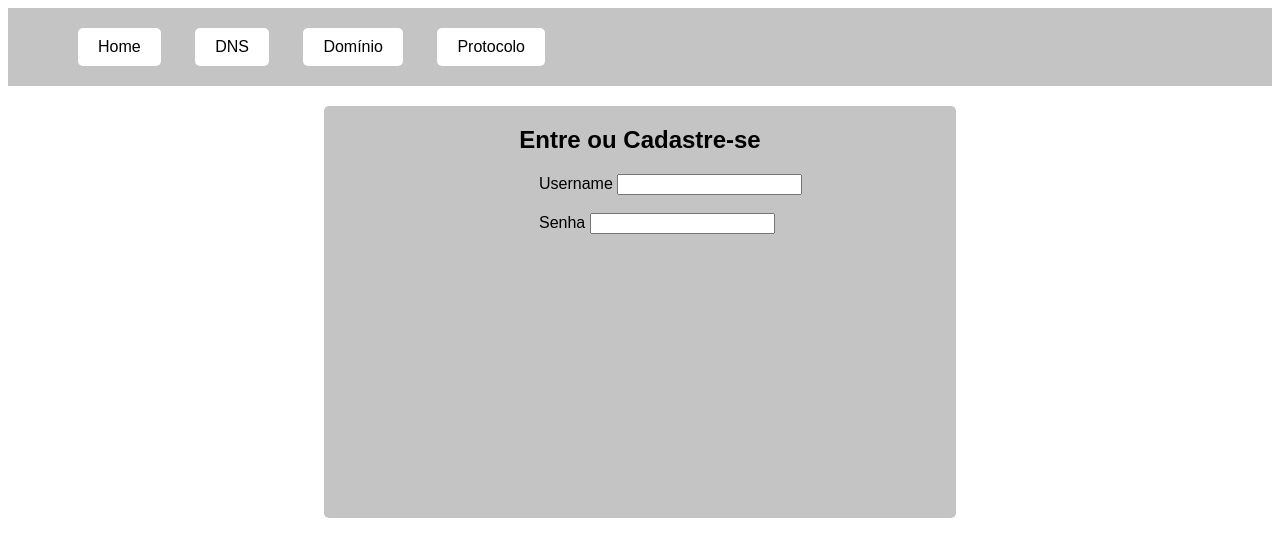
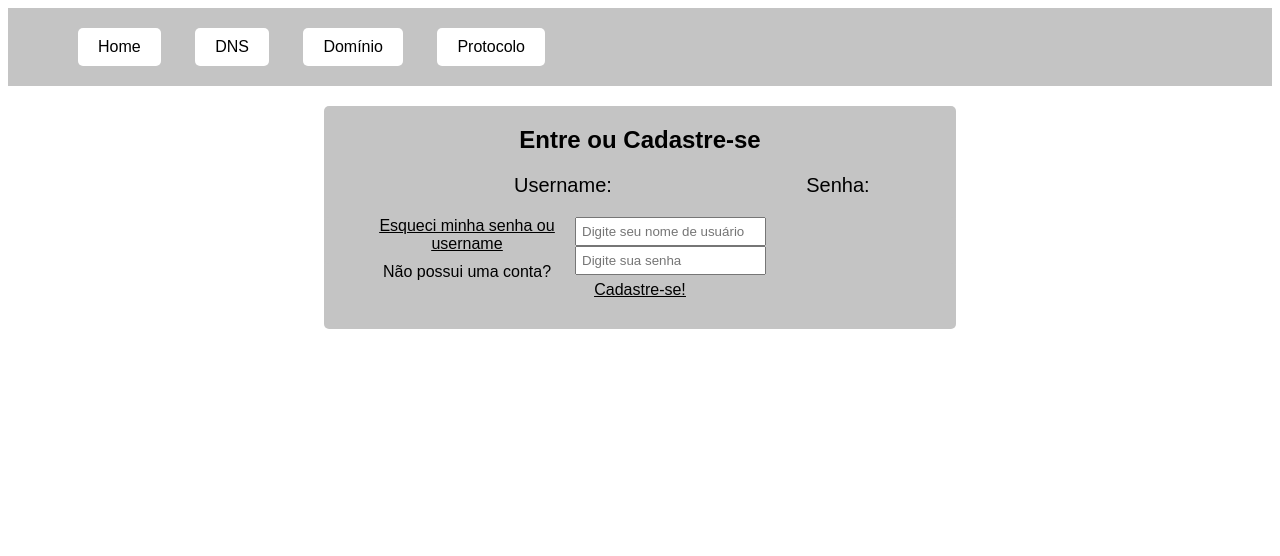
Before and after one commit to diogogomes3/Primeira-tarefa-Sabion, a plain HTML site: page pages/login/login.html in a window 1280 px wide. Drawn offline with Linux system fonts and the light colour scheme; files whose address does not match are found by name.

Commit message:
Tela de login completa
yeah!

```diff
--- a/pages/login/login.html
+++ b/pages/login/login.html
@@ -27,9 +27,10 @@
 			<div class="text-boxies">
 				<section>
 					<h1>Entre ou Cadastre-se</h1>
-                    <label id="username" for="username">Username</label>
-                    <input type="text" name="username" />
-                    <label id="senha" for="senha">Senha</label>
-                    <input type="password" name="senha" />
-                </section>
+					<label id="username" for="username">Username:</label>
+					<input type="text" name="username" placeholder="Digite seu nome de usuário"/>
+					<label id="senha" for="senha">Senha:</label>
+					<input type="password" name="senha" placeholder="Digite sua senha" />
+					<p class="forgot"><a href=""> Esqueci minha senha ou username</a> </p>
+					<p class="no-account">Não possui uma conta? <span class="sign-up"><a href="">Cadastre-se!</a></span></p>
 			</div>
--- a/styles/login.css
+++ b/styles/login.css
@@ -1,5 +1,5 @@
 .text-boxies {
-    width: 50%; height: 50%;
+    width: 50%;
     border-radius: 5px;
     background-color: #c4c4c4;
     margin: auto;
@@ -9,7 +9,22 @@
     padding-top: 20px;
     text-align: center;
 }
+.text-boxies input {
+    padding: 5px;
+    float: right;
+    margin-right: 190px ;
+}
 #username, #senha {
-    padding-left: 215px;  padding-bottom: 20px;
+    padding-left: 190px;  padding-bottom: 20px;
     display: inline-block;
+    font-size: 20px;
 }
+.forgot, .sign-up {
+    text-decoration: underline;
+}
+.forgot, .no-account {
+    text-align: center;
+}
+.forgot :hover, .no-account :hover {
+    color: white;
+}
```
Lines whose indentation alone changed are shown as unchanged.
